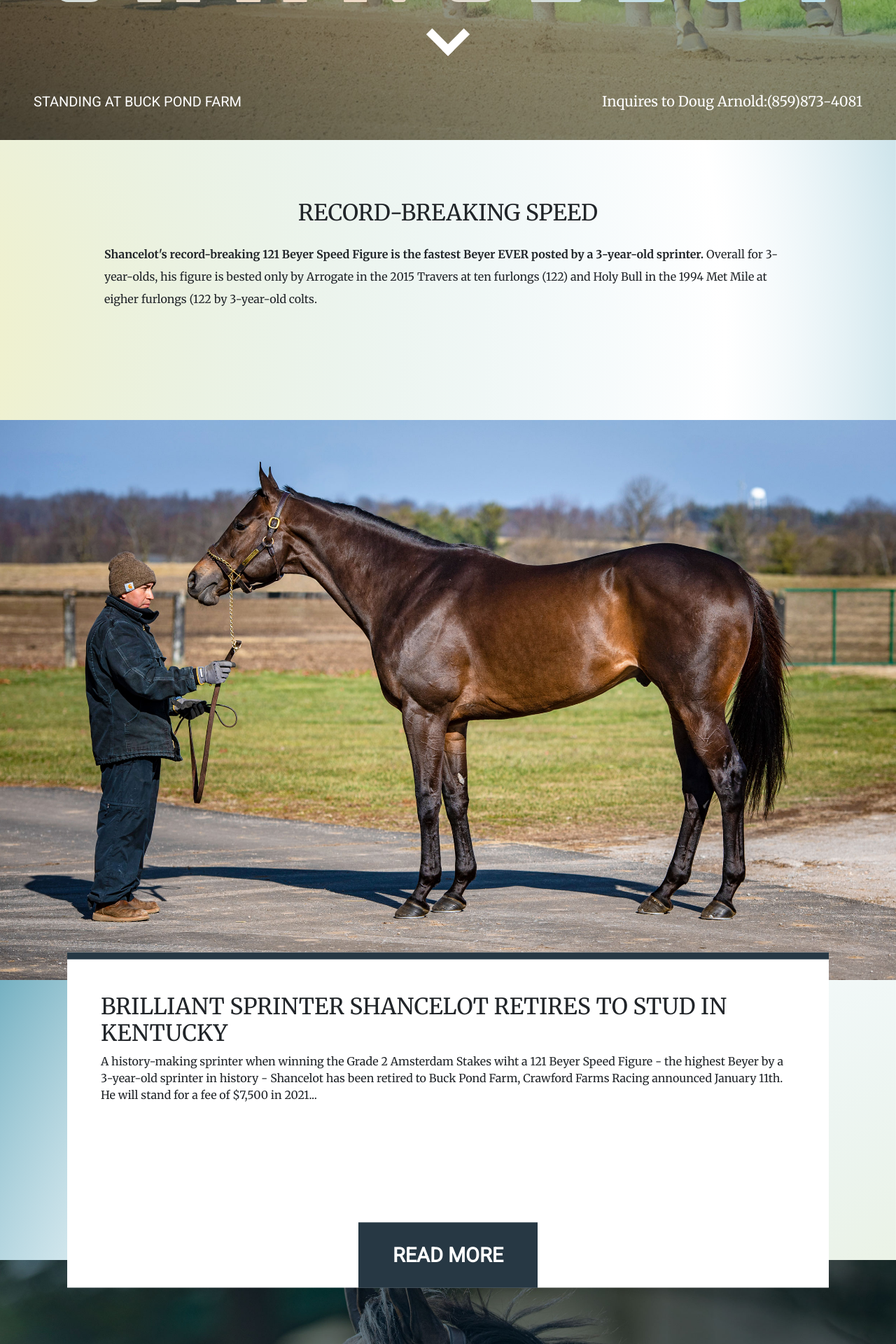
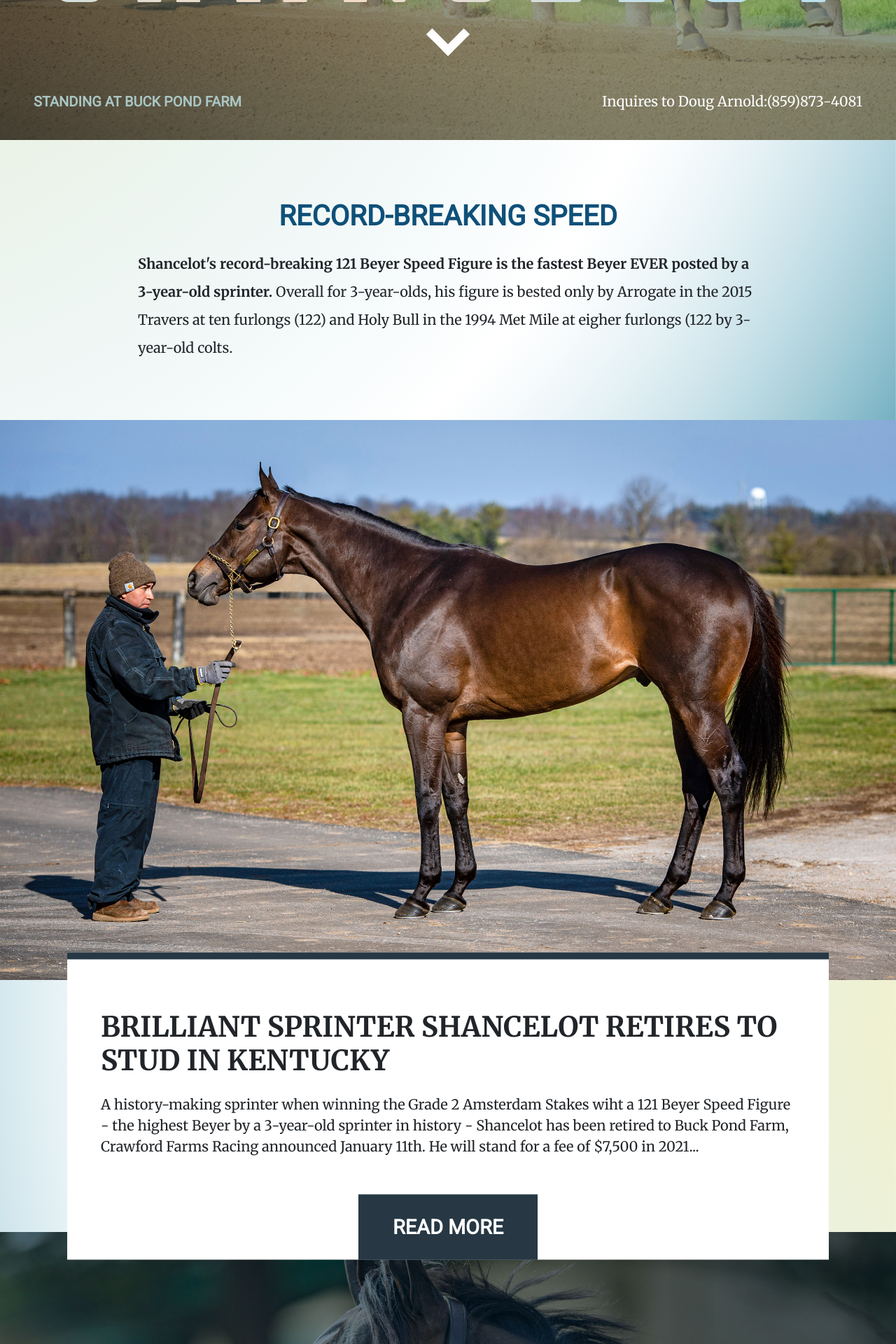
Before and after one commit to thereeceshow/shancepractice, a React (Create React App) app: page / in a window 1280 px wide. Shown: the part 600-2520 px from the top of the page at 70% size. Built offline with nearby package versions, Linux system fonts and the light colour scheme.

Commit message:
desktop design finished

```diff
--- a/src/App.css
+++ b/src/App.css
@@ -1,6 +1,5 @@
 html, body {
   height: 100vh;
-  /* font-family: 'Merriweather', serif; */
 }
 
 * {
@@ -49,7 +48,7 @@
 }
 
 #pedigree {
-  height: 60vh;
+  height: 70vh;
 }
 
 #Footer {
@@ -60,6 +59,33 @@
   font-family: 'Roboto', sans-serif !important;
 }
 
+.bluetext {
+  color: #AAC6C4;
+  font-size: 1.25rem !important;
+  font-weight: bolder;
+}
+
+.speed {
+  color: #0F5079;
+  font-size: 1.25rem !important;
+  font-weight: bolder;
+}
+
+.speed2 {
+  color: #0F5079;
+  font-size: 1.25rem !important;
+  /* font-weight: bolder; */
+
+}
+
+.spaced {
+  letter-spacing: .25rem;
+}
+
+.bolder {
+  font-weight: bolder;
+}
+
 .title {
   margin-top: calc(40vh - 13px);
 }
@@ -67,12 +93,14 @@
   background-image: url(./bgimages/GradientBG.svg);
   background-size: cover;
   background-repeat: no-repeat;
+  background-position: right bottom;
 }
 
 .gradient2 {
   background-image: url(./bgimages/GradientBG-flipped.svg);
   background-size: cover;
   background-repeat: no-repeat;
+  background-position: right bottom;
 }
 
 .bottom {
@@ -81,7 +109,7 @@
 }
 
 .doubleSpace {
-  line-height: 2rem;
+  line-height: 2.5rem;
 }
 
 .tripleSpace {
@@ -97,7 +125,6 @@
   border-width: 0 .75rem .75rem 0;
   display: inline-block;
   padding: 1rem;
-
 }
 
 .down {
@@ -106,20 +133,18 @@
 }
 
 .p40 {
-  height: 50vh;
+  height: 45vh;
   z-index: 1;
 }
 
 .billboard {
   border-top: 10px solid #273844;
-  height: calc(53vh + 55px);
+  height: calc(48vh + 55px);
   width: 85%;
-  /* padding: auto; */
   position: relative;
 }
 
 .vertical-center {
-  /* margin: 0; */
   position: absolute;
   top: 50%;
   -ms-transform: translateY(-50%);
@@ -127,8 +152,6 @@
 }
 
 .center {
-  /* margin: 0; */
-  /* position: absolute; */
   top: 50%;
   left: 50%;
   -ms-transform: translate(-50%, -50%);
@@ -156,12 +179,10 @@
 
 .readmore::after {
   border: none;
-
 }
 
 .readmore:hover {
   border: none;
-
 }
 
 .p50 {
@@ -170,14 +191,12 @@
 table {
   margin: 0px;
   width: 100vw;
-  /* margin-top: calc(10vh + 3px); */
 }
 
 td {
   border: 3px solid #447294 !important;
   padding: calc(3vw + 2px) calc(2vw + 3px);
   font-size: 1.6rem;
-
 }
 
 .wps {
@@ -193,19 +212,12 @@
   color: white !important;
   font-size: 2.5rem;
   border: none;
-  /* position: absolute; */
-  /* bottom:   0; */
-  /* float: unset; */
-  /* left: 50%; */
-  /* -ms-transform: translate(-50%, -50%); */
-  /* transform: translate(-50%); */
 }
 
 .silks {
   height: 5rem;
   margin-left: 2vh;
   margin-right: 2vh;
-  /* margin-top: calc(50% - 1rem); */
 }
 
 .buck {
--- a/src/Conf.js
+++ b/src/Conf.js
@@ -12,10 +12,10 @@
                     <Container className="px-5">
                         <Row>
                             <Col className="mt-5">
-                                <h2>
-                                    BRILLIANT SPRINTER SHANCELOT RETIRES TO STUD IN KENTUCKY
+                                <h2 className="fs-1 mt-4">
+                                    <strong>BRILLIANT SPRINTER SHANCELOT RETIRES TO STUD IN KENTUCKY</strong>
                                 </h2>
-                                <p className="">
+                                <p className="mt-4 fs-5">
                                     A history-making sprinter when winning the Grade 2 Amsterdam Stakes wiht a 121 Beyer Speed Figure - the highest Beyer by a 3-year-old sprinter in history - Shancelot has been retired to Buck Pond Farm, Crawford Farms Racing announced January 11th.  He will stand for a fee of $7,500 in 2021...
                                 </p>
 
@@ -39,11 +39,9 @@
                     <div className="p50">
 
                         <h2 className="text-white tripleSpace">
-                            <em>
                                 "He is an absolutely gorgeous horse.  He has limitless ability.  He was mentally talented with a great disposition.  I'm looking forward to seeing his offspring."
-                            </em>
                         </h2>
-                        <h3 className="text-white mt-5">TRAINER STEVE ASMUSSEN</h3>
+                        <h3 className="bluetext spaced sans mt-4">TRAINER STEVE ASMUSSEN</h3>
                     </div>
 
                 </Container>
--- a/src/Footer.js
+++ b/src/Footer.js
@@ -18,14 +18,14 @@
                         </div>
                     </Col>
                     <Col className="crawford">
-                    <div className="vertical-center">
+                    <div className="vertical-center doubleSpace">
 
-                        <p className="">
+                        <p className="fs-5">
                             Inquires to Doug Arnold:
                             <br />
                             (859)873-4081
                         </p>
-                        <p>
+                        <p className="sans fs-5">
                             <strong>1055 PAYNES MILL Road<br />
                                 VERSAILLES, KENTUCKY 40383</strong>
                         </p>
@@ -35,7 +35,7 @@
                     <Col className="crawford">
                         <div className="vertical-center d-flex text-center">
                             <img className="silks" src={Silks} />
-                            <div><p>RACED BY</p><h5>CRAWFORD FARMS RACING</h5></div>
+                            <div><p>RACED BY</p><h5 className="sans bolder">CRAWFORD FARMS RACING</h5></div>
                             <img className="silks" src={Ribbon} />
                         </div>
 
--- a/src/Header.js
+++ b/src/Header.js
@@ -18,7 +18,7 @@
             <Container fluid className="text-white bottom pb-4 px-5">
                 <Row align-items-end className="align-items-end mb-3 fs-5">
                     <Col>
-                        <span className="sans test">STANDING AT BUCK POND FARM</span>
+                        <span className="sans test bluetext">STANDING AT BUCK POND FARM</span>
                     </Col>
                     <Col>
                         <nav className="text-end">Inquires to Doug Arnold:(859)873-4081</nav>
--- a/src/Past.js
+++ b/src/Past.js
@@ -7,12 +7,12 @@
     return (
         <div>
             <div id="past" className="gradient2">
-                <Row className="pt-5">
+                <Row className="pt-5 sans">
                     <Col className="ps-5">
-                        <h2 className="pt-5 ps-5">6: 3-2-1 | $624,300</h2>
+                        <h2 className="pt-5 ps-5 bolder">6: 3-2-1 | $624,300</h2>
                     </Col>
                     <Col className="ms-auto text-end">
-                        <button className="pastBTN px-5 py-4">PAST PERFORMANCES</button>
+                        <button className="pastBTN px-5 py-4 bolder">PAST PERFORMANCES</button>
 
                     </Col>
 
--- a/src/Q2.js
+++ b/src/Q2.js
@@ -8,11 +8,9 @@
                 <Row className="p50">
                     <Col>
                         <h2 className="text-white tripleSpace">
-                            <em>
                                 Shancelot could be a breed-changer with his speed.  He was brilliantly fast, and comes from a fast family with a lot of class.  He showed that class when competing among an incredibly strong division of sprinters
-                            </em>
                         </h2>
-                        <h3 className="text-white mt-5">DOUG ARNOLD, BUCK POND FARM</h3>
+                        <h3 className="bluetext spaced sans mt-5">DOUG ARNOLD, BUCK POND FARM</h3>
                     </Col>
                 </Row>
 
--- a/src/Record.js
+++ b/src/Record.js
@@ -8,8 +8,8 @@
                 <Row>
                     <Col>
                     <div className="recordText doubleSpace">
-                        <h2 className="mb-4">RECORD-BREAKING SPEED</h2>
-                        <p className="text-start"><strong>Shancelot's record-breaking 121 Beyer Speed Figure is the fastest Beyer EVER posted by a 3-year-old sprinter.</strong> Overall for 3-year-olds, his figure is bested only by Arrogate in the 2015 Travers at ten furlongs (122) and Holy Bull in the 1994 Met Mile at eigher furlongs (122 by 3-year-old colts.</p>
+                        <h2 className="mb-4 sans fs-1 speed">RECORD-BREAKING SPEED</h2>
+                        <p className="text-start doubleSpace px-5 fs-5"><strong>Shancelot's record-breaking 121 Beyer Speed Figure is the fastest Beyer EVER posted by a 3-year-old sprinter.</strong> Overall for 3-year-olds, his figure is bested only by Arrogate in the 2015 Travers at ten furlongs (122) and Holy Bull in the 1994 Met Mile at eigher furlongs (122 by 3-year-old colts.</p>
                     </div>
                     </Col>
                 </Row>
--- a/src/TheNav.js
+++ b/src/TheNav.js
@@ -9,7 +9,7 @@
                 <Container fluid>
                     <Navbar.Brand className="fs-4" href="#home"><strong>NEW FOR 2021: $7,500 LFSN</strong></Navbar.Brand>
                     <Navbar.Toggle aria-controls="responsive-navbar-nav" />
-                    <Navbar.Collapse id="responsive-navbar-nav">
+                    <Navbar.Collapse id="responsive-navbar-nav" className="bluetext">
                         <Nav className="ms-auto fs-5">
                             <Nav.Link>PEDIGREE</Nav.Link>
                             <Nav.Link>PAST PERFORMANCES</Nav.Link>
```
Also changed, not shown: src/Ped.js (+10 -8 lines).
